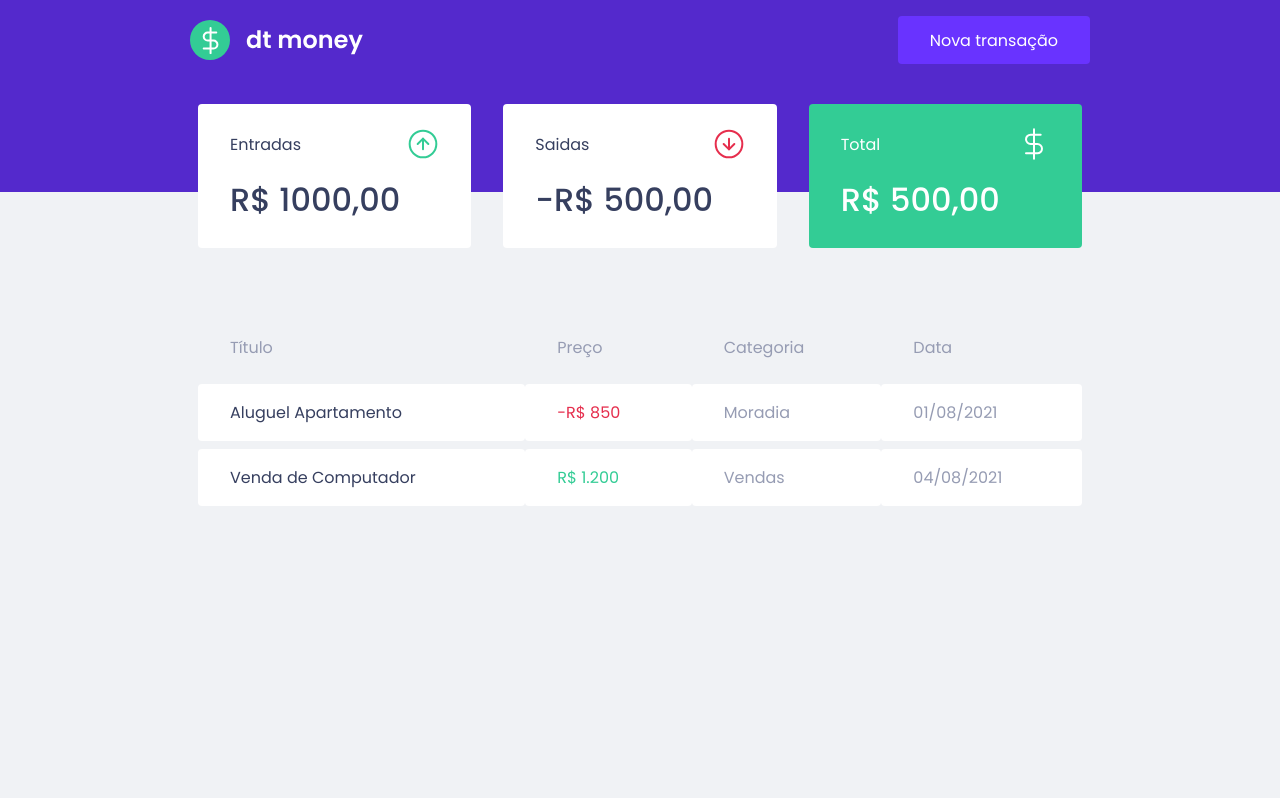
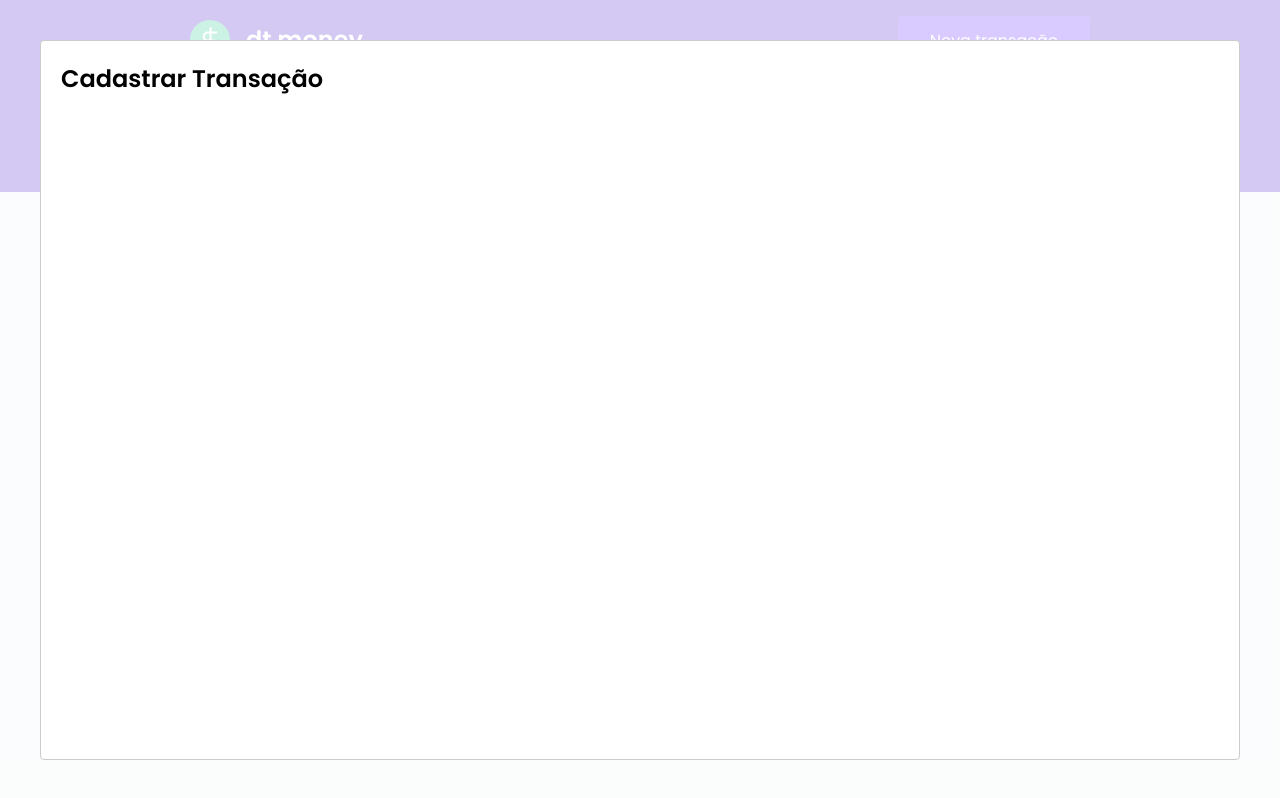
Before and after one commit to jorgepereirajunior/ignite-lesson02-dtmoney, a React (Create React App) app: page / in a window 1280 px wide. Both pictures are taken after a click on the button "Nova transação". Built offline with nearby package versions, Linux system fonts and the light colour scheme; no server answers; what miragejs would draw is missing.

Commit message:
:sparkles: :construction: feat: Add modal to add new transaction

```diff
--- a/src/App.tsx
+++ b/src/App.tsx
@@ -1,14 +1,35 @@
+import { useState } from 'react'
+import Modal from 'react-modal'
+
 import { Header } from "./components/Header"
 import { Dashboard } from "./components/Dashboard"
 
 import { GlobalStyle } from "./styles/global"
 
+Modal.setAppElement('#root')
+
 export function App() {
+  const [isNewTransactionModalOpen, setIsNewTransactionModalOpen] = useState(false)
+
+  function handleOpenNewTransactionModal() {
+    setIsNewTransactionModalOpen(true)
+  }
+
+  function handleCloseNewTransactionModal() {
+    setIsNewTransactionModalOpen(false)
+  }
+
   return (
     <>
       <GlobalStyle />
-      <Header />
+      <Header onOpenNewTransactionModal={handleOpenNewTransactionModal} />
       <Dashboard />
+      <Modal
+          isOpen={isNewTransactionModalOpen}
+          onRequestClose={handleCloseNewTransactionModal}
+        >
+          <h2>Cadastrar Transação</h2>
+        </Modal>
     </>
   )
 }
--- a/src/components/Header/index.tsx
+++ b/src/components/Header/index.tsx
@@ -1,12 +1,18 @@
+
 import logoImg from '../../assets/logo.svg'
 import { Container, Content } from './styles'
 
-export function Header() {
+interface HeaderProps {
+  onOpenNewTransactionModal: () => void
+}
+
+export function Header({onOpenNewTransactionModal}: HeaderProps) {
+
   return (
     <Container>
       <Content>
         <img src={logoImg} alt="dt money" />
-        <button type='button' >
+        <button type='button' onClick={onOpenNewTransactionModal} >
           Nova transação
         </button>
       </Content>
```
Also changed, not shown: 1 other file (tests, documents, lock files or other folders).
